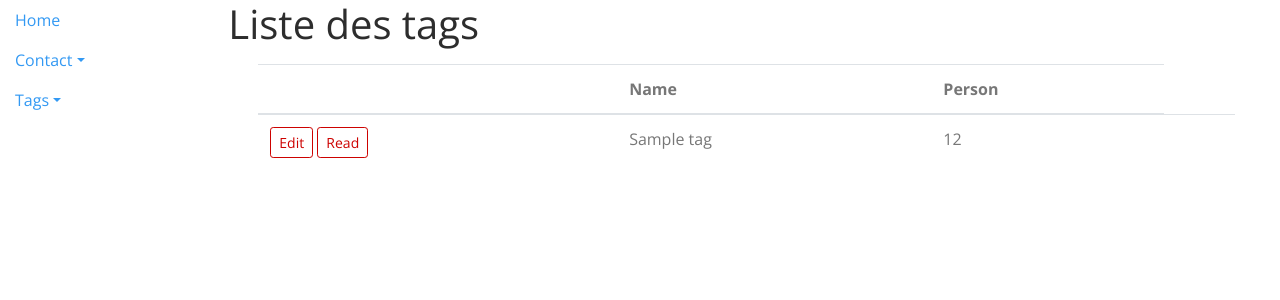
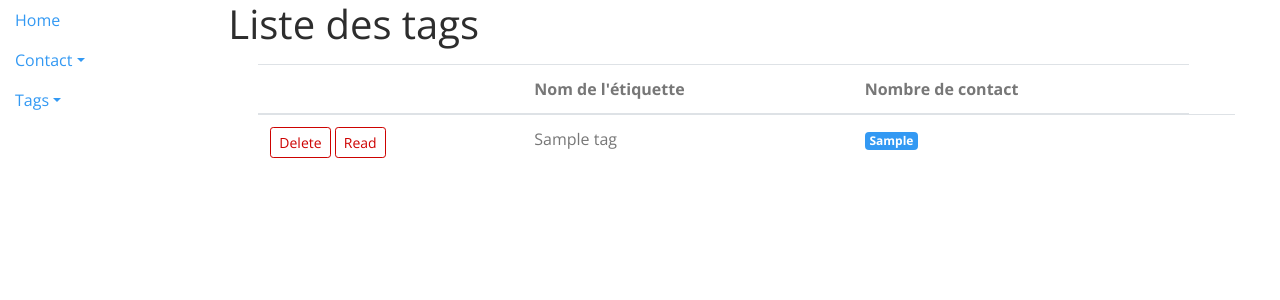
Before and after one commit to olarno/Gestionnaire_contact, a Symfony app: template contact/templates/tag/browse.html.twig in a window 1280 px wide. Shown: the top 300 px of the page. Run offline with Twig, Linux system fonts and the light colour scheme; the template is opened without the code that fills it: most values are stand-ins (such as "Sample title", 1, 10 or a date in 2020); some libraries are stand-ins or nearby versions.

Commit message:
[func] Add flash message for create / edit. add route for delete -need voter-

```diff
--- a/contact/src/Controller/PersonController.php
+++ b/contact/src/Controller/PersonController.php
@@ -42,6 +42,8 @@ class PersonController extends AbstractController
             $em->persist($person);
             $em->flush();
 
+
+            $this->addFlash('success', 'Le contact : '. $person->getName() .' à bien été ajouté.');
             return $this->redirectToRoute('person_browse');
         }
 
@@ -79,6 +81,7 @@ class PersonController extends AbstractController
 
             $em->flush();
 
+            $this->addFlash('success', 'Le contact : '. $person->getName() .' à bien été modifié.');
             return $this->redirectToRoute('person_read', ['id' => $person->getId()]);
         }
 
@@ -95,10 +98,12 @@ class PersonController extends AbstractController
      */
     public function delete(Person $person)
     {
+            //todo : limiter les accès
         $em = $this->getDoctrine()->getManager();
         $em->remove($person);
         $em->flush();
 
+        $this->addFlash('primary', 'Le contact à bien été supprimé.');
         return $this->redirectToRoute('person_browse');
     }
 }
--- a/contact/src/Entity/Tag.php
+++ b/contact/src/Entity/Tag.php
@@ -82,4 +82,8 @@ class Tag
 
         return $this;
     }
+    public function howManyPeople()
+    {
+        return count($this->people);
+    }
 }
--- /dev/null
+++ b/contact/templates/partials/flash.html.twig
@@ -0,0 +1,9 @@
+<div class="row">
+        {% for label,  messages in app.flashes %}
+            {% for message in messages %}
+                <div class="mx-auto alert alert-dismissible alert-{{label}}">
+                    {{ message }}
+                </div>
+            {% endfor %}
+        {% endfor %}
+    </div>
--- a/contact/templates/person/browse.html.twig
+++ b/contact/templates/person/browse.html.twig
@@ -8,6 +8,9 @@
 		<div class="row">
 			<h1>Liste des contact</h1>
 		</div>
+
+{% include "partials/flash.html.twig"  %}
+
 
 		<div class="container mt-2">
 			<table class="table table-hover">
--- a/contact/templates/tag/browse.html.twig
+++ b/contact/templates/tag/browse.html.twig
@@ -9,13 +9,15 @@
 			<h1>Liste des tags</h1>
 		</div>
 
+		{% include "partials/flash.html.twig"  %}
+
 		<div class="container mt-2">
 			<table class="table table-hover">
 				<thead>
 					<tr>
 						<th scope="col"></th>
-						<th scope="col">Name</th>
-					    <th scope="col">Person</th>
+						<th scope="col">Nom de l'étiquette</th>
+					    <th scope="col">Nombre de contact </th>
 					</tr>
 				</thead>
 				<tbody>
@@ -23,11 +25,14 @@
 					{% for tag in tags %}
 						<tr>
 							<td scope="row">
-								<a href="" class="btn btn-outline-danger btn-sm">Edit</a>
-								<a href="" class="btn btn-outline-danger btn-sm">Read</a>
+								<form action="{{ path('tag_delete', {id: tag.id}) }}" method="post" class="d-inline">
+									<input type="hidden" name="_method" value="DELETE">
+									<button type="button" class="btn btn-outline-danger btn-sm">Delete</button>
+								</form>
+								<a href="{{ path('tag_read', {id: tag.id}) }}" class="btn btn-outline-danger btn-sm">Read</a>
 							</td>
 							<td scope="col">{{ tag.name }}</td>
-							<td scope="col">12<td>
+							<td scope="col"><span class="badge badge-info">{{ tag.howManyPeople }}</span><td>
 						</tr>
 					{% endfor %}
 
```
Also changed, not shown: contact/src/Controller/TagController.php (+18 -2 lines), contact/templates/person/read.html.twig (+13 -0 lines).
